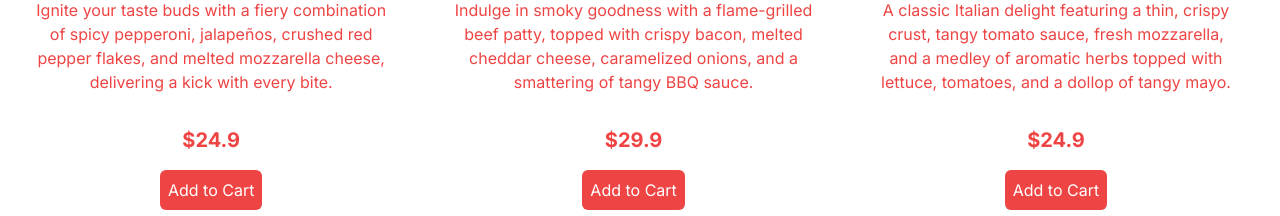
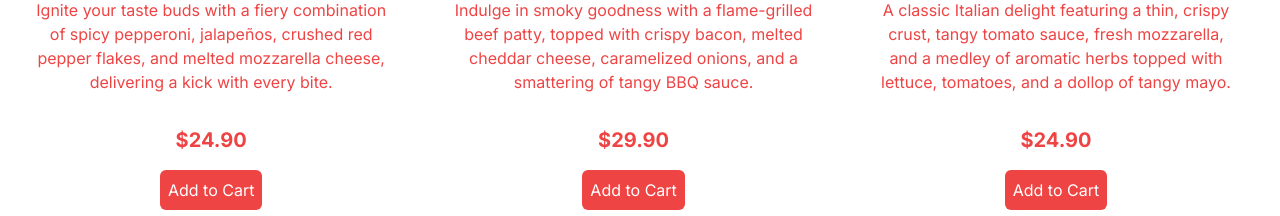
Before and after one commit to echi7/food-delivery, a Next.js app: page / in a window 1280 px wide. Shown: the part 1260-1476 px from the top of the page. Built offline with nearby package versions, Linux system fonts and the light colour scheme.

Commit message:
fixed the featured to display tenths decimal place and single product now displays the total instead of a fixed price allowing for price to change with different selections

```diff
--- a/src/components/Featured.tsx
+++ b/src/components/Featured.tsx
@@ -22,7 +22,7 @@ const Featured = () => {
                     <div className="flex-1 flex flex-col items-center justify-center text-center gap-4">
                         <h1 className="text-xl font-bold uppercase xl:text-2xl 2xl:text-3xl">{item.title}</h1>
                         <p className="p-4 2xl:p-8">{item.desc}</p>
-                        <span className="text-xl font-bold">${item.price}</span>
+                        <span className="text-xl font-bold">${item.price.toFixed(2)}</span>
                         <button className="bg-red-500 text-white p-2 rounded-md">
                             Add to Cart
                         </button>
--- a/src/components/Price.tsx
+++ b/src/components/Price.tsx
@@ -21,7 +21,7 @@ useEffect(() => {
 
     return (
         <div className="flex flex-col gap-4">
-            <h2 className="text-2xl font-bold">${price.toFixed(2)}</h2>
+            <h2 className="text-2xl font-bold">${total.toFixed(2)}</h2>
             {/* OPTIONS CONTAINER */}
             <div className="flex gap-4">
                 {options?.map((option, index) => (
```
